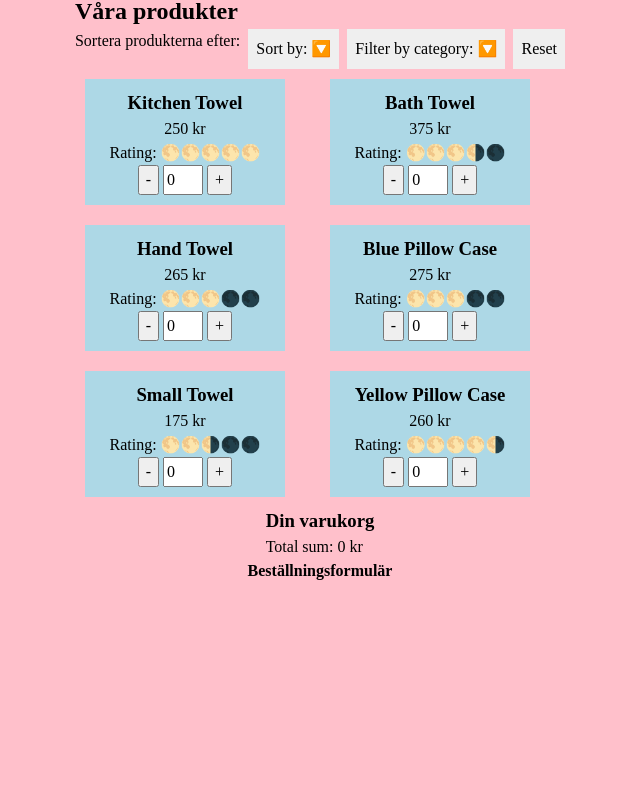
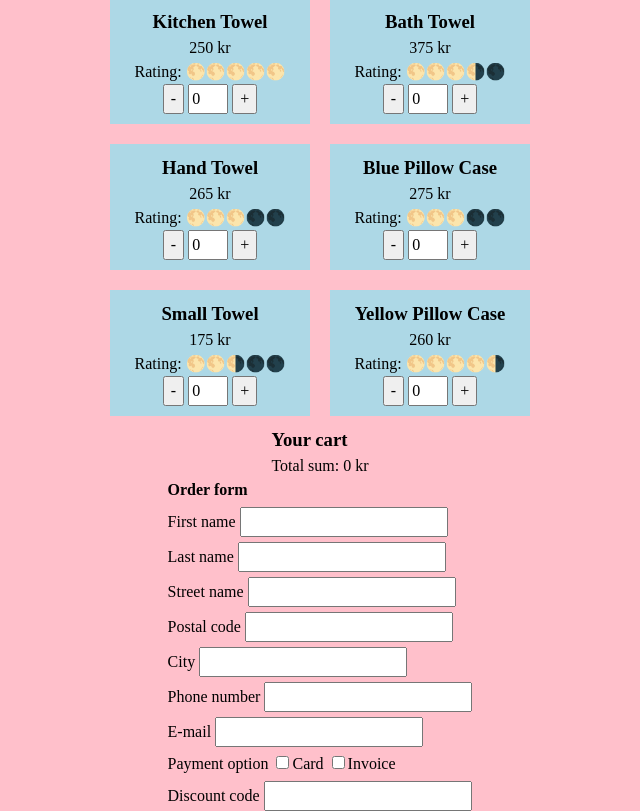
Before and after one commit to fridanordenlow/project-everyday-textile-webshop, a website with bundled scripts: page index.html in a window 1280 px wide. Shown: the part 136-947 px from the top of the page, without its empty margins (320-960 px from the left). Before the commit the page ends 800 px from the top, so only its background shows below. Built offline with nearby package versions, Linux system fonts and the light colour scheme.

Commit message:
:construction: started with order form, made html base structure

```diff
--- a/css/_base.scss
+++ b/css/_base.scss
@@ -8,7 +8,7 @@ main {
   flex-direction: column;
   justify-content: center;
   align-items: center;
-  height: 100vh;
+  // height: 100vh;
 }
 
 header {
@@ -72,3 +72,9 @@ header {
     width: 40px;
   }
 }
+
+.order-form {
+  display: flex;
+  flex-direction: column;
+  row-gap: 5px;
+}
--- a/index.html
+++ b/index.html
@@ -10,11 +10,11 @@
     <main>
       <header>
         <h1>Everyday Textile Webshop</h1>
-        <div>Varukorgsikon</div>
+        <div>Cart icon</div>
       </header>
       <section class="product-section">
-        <h2>Våra produkter</h2>
-        <div class="sorting-and-filtering-container">Sortera produkterna efter:
+        <h2>Our products:</h2>
+        <div class="sorting-and-filtering-container">
           <!-- Gör om detta till någon form av drop-down? -->
           <!-- En drop-down för sortering och en för filter? -->
           <div id="sortingDropdown" class="dropdown">
@@ -44,15 +44,53 @@
         </div>
       </section>
       <section>
-        <h3>Din varukorg</h3>
+        <h3>Your cart</h3>
         <div id="cartSummary">
           <!-- Här visas produkterna du har lagt i din varukorg, totalpris etc -->
-           Din varukorg är tom.
+          Your cart is empty.
         </div>
       </section>
       <section>
-        <h4>Beställningsformulär</h4>
         <!-- Här kommer ett formulär med en massa inputs och checkboxes etc -->
+        <form class="order-form">
+          <h4>Order form</h4>
+          <label>
+            <span>First name</span>
+            <input type="text">
+          </label>
+          <label>
+            <span>Last name</span>
+            <input type="text">
+          </label>
+          <label>
+            <span>Street name</span>
+            <input type="text">
+          </label>
+          <label>
+            <span>Postal code</span>
+            <input type="text">
+          </label>
+          <label>
+            <span>City</span>
+            <input type="text">
+          </label>
+          <label>
+            <span>Phone number</span>
+            <input type="number">
+          </label>
+          <label>
+            <span>E-mail</span>
+            <input type="email">
+          </label>
+          <label>
+            <span>Payment option</span>
+            <input type="checkbox">Card</input>
+            <input type="checkbox">Invoice</input>
+          </label>
+          <label>
+            <span>Discount code</span>
+            <input type="text">
+          </label>
       </section>
     </main>
     <script type="module" src="script.js" defer></script>
```
Also changed, not shown: css/style.css, 1 other file.
